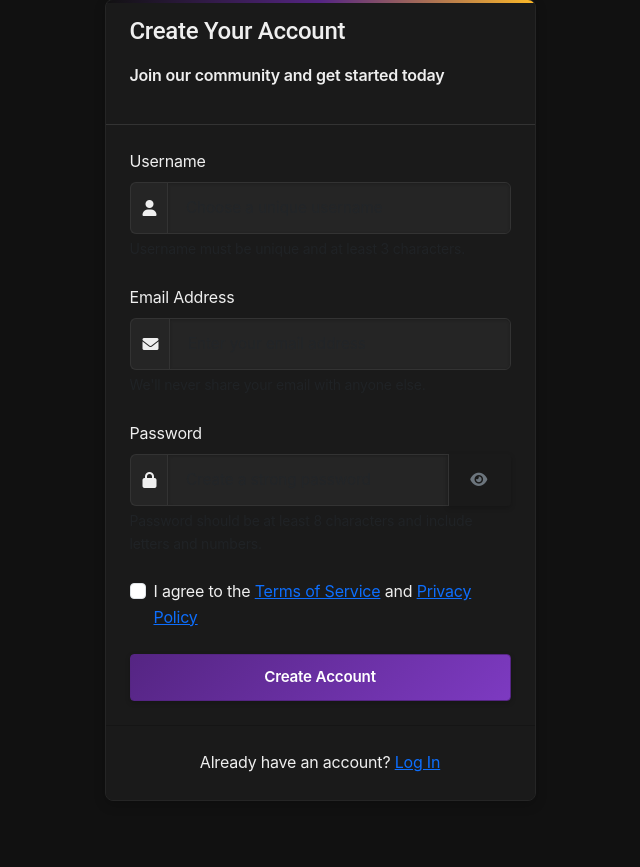
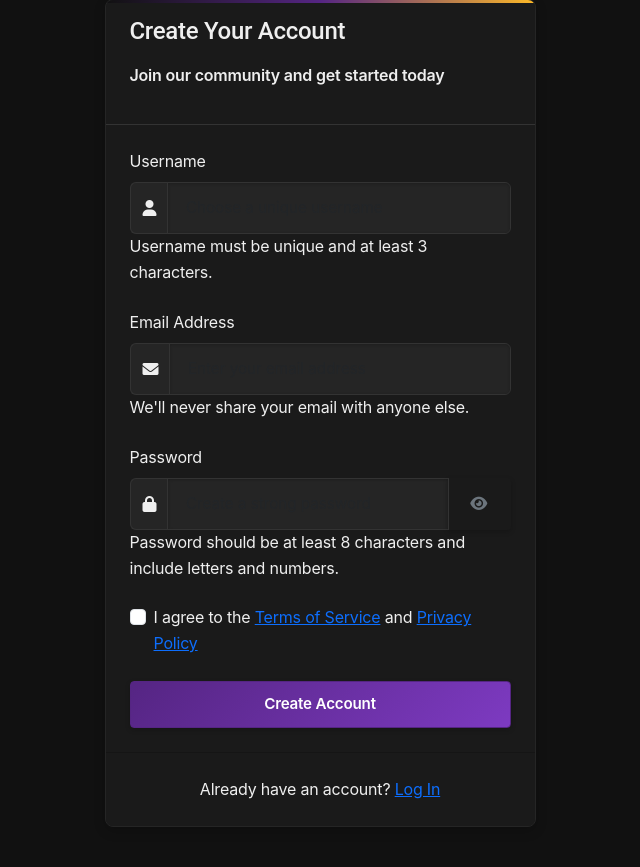
Before and after one commit to ziyusteve/CITS5505-AgileWebDev-GroupProject, a Flask app: page /auth/register in a window 1280 px wide. Shown: the part 191-1058 px from the top of the page, without its empty margins (308-948 px from the left). Run offline with Flask 3, Linux system fonts and the light colour scheme; some libraries are stand-ins or nearby versions.

Commit message:
make form text clear from black background

```diff
--- a/app/templates/auth/register.html
+++ b/app/templates/auth/register.html
@@ -77,11 +77,6 @@
     color: #0a58ca;
     text-decoration: underline;
 }
-.form-text {
-    color: #6c757d;
-    font-size: 0.85rem;
-    margin-top: 5px;
-}
 </style>
 {% endblock %}
 
@@ -106,7 +101,7 @@
                                 <input type="text" class="form-control" id="username" name="username"
                                        placeholder="Choose a unique username" required>
                             </div>
-                            <div class="form-text">Username must be unique and at least 3 characters.</div>
+                            <div>Username must be unique and at least 3 characters.</div>
                         </div>
 
                         <!-- Email Input -->
@@ -119,7 +114,7 @@
                                 <input type="email" class="form-control" id="email" name="email"
                                        placeholder="Enter your email address" required>
                             </div>
-                            <div class="form-text">We'll never share your email with anyone else.</div>
+                            <div>We'll never share your email with anyone else.</div>
                         </div>
 
                         <!-- Password Input -->
@@ -135,7 +130,7 @@
                                     <i class="fas fa-eye"></i>
                                 </button>
                             </div>
-                            <div class="form-text">Password should be at least 8 characters and include letters and numbers.</div>
+                            <div>Password should be at least 8 characters and include letters and numbers.</div>
                         </div>
 
                         <!-- Terms Checkbox -->
```
